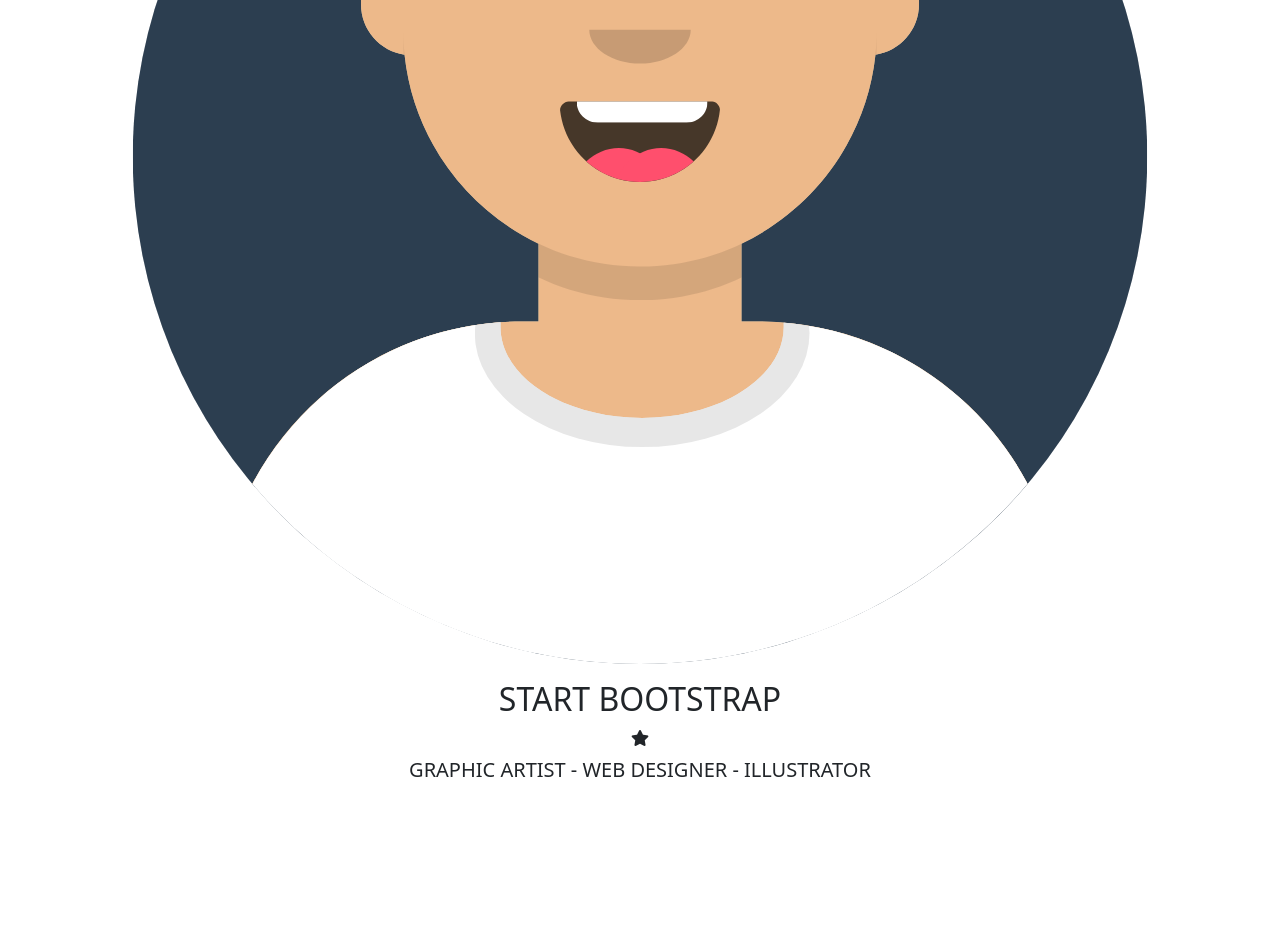
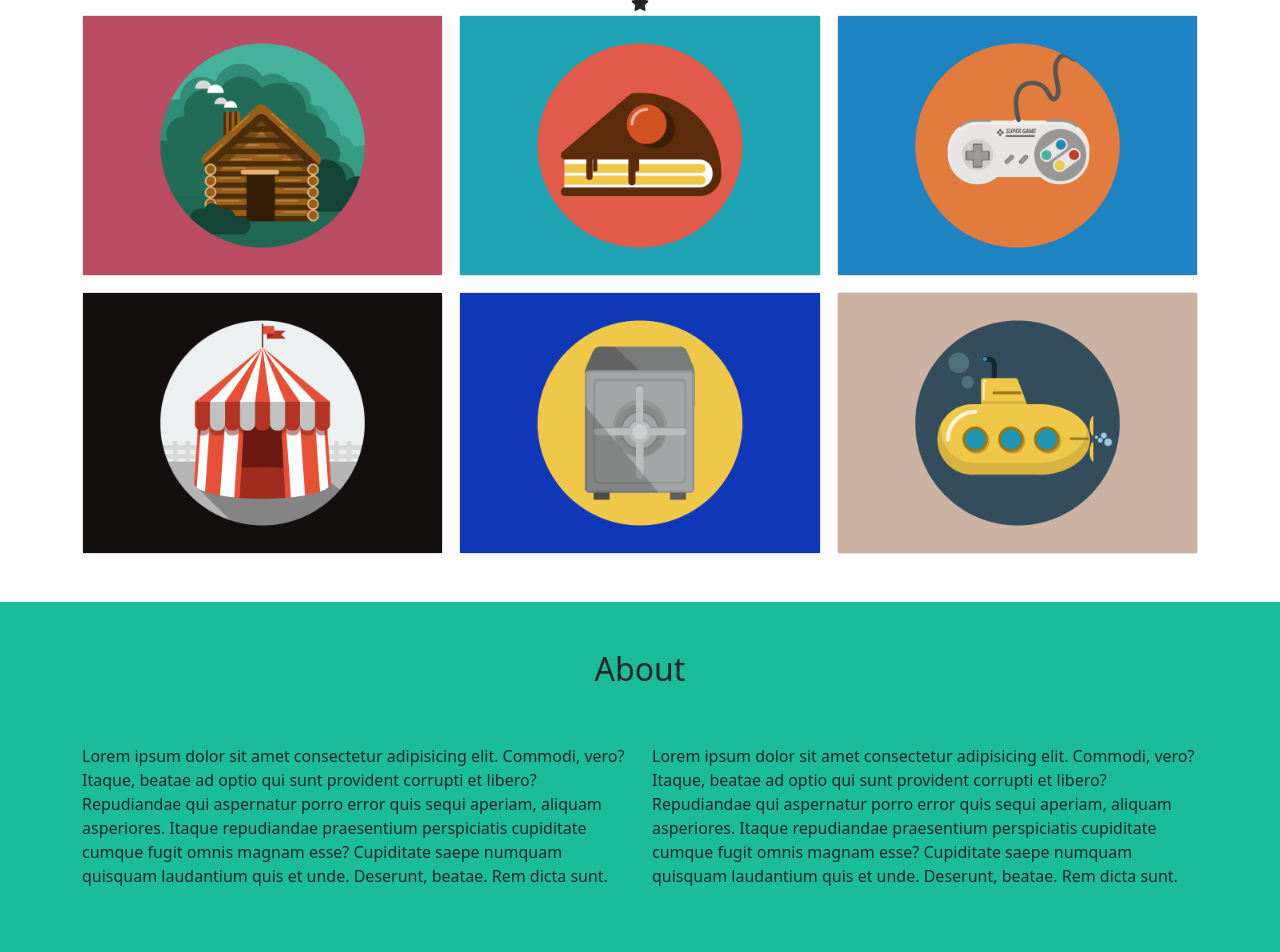
Before and after one commit to marcodem11/html-css-bootstrap-freelancer, a plain HTML site: page index.html in a window 1280 px wide. Shown: the part 618-1570 px from the top of the page. Before the commit the page ends 1456 px from the top, so only its background shows below. Drawn offline with nearby package versions, Linux system fonts and the light colour scheme.

Commit message:
about-container

```diff
--- a/index.html
+++ b/index.html
@@ -44,7 +44,7 @@
                             <img src="img/avatar.svg" alt="">
                         </figure>
                         <h2 class="">START BOOTSTRAP</h2>
-                        <div class="mb-2 position-relative trattino_light">
+                        <div>
                             <i class="fas fa-star"></i>
                         </div>
                     </div>
@@ -58,7 +58,95 @@
             </div>
         </section>
 
+        <section id="portfolio" class="py-5">
+            <div class="container">
+                <div class="row">
+                    <div class="col-12 text-center">
+                        <h2 class="">PORTFOLIO</h2>
+                        <div>
+                            <i class="fas fa-star"></i>
+                        </div>
 
+                    </div>
+                </div>
+
+                <div class="row gx-3 gy-3">
+
+                    <div class="col-12 col-sm-6 col-lg-4">
+                        <div class="card">
+
+                                <img src="img/cabin.png" alt="">
+
+
+                        </div>
+                    </div>
+
+                    <div class="col-12 col-sm-6 col-lg-4">
+                        <div class="card">
+                            <img src="img/cake.png" alt="">
+                        </div>
+                    </div>
+
+                    <div class="col-12 col-sm-6 col-lg-4">
+                        <div class="card">
+                            <img src="img/game.png" alt="">
+                        </div>
+                    </div>
+
+                    <div class="col-12 col-sm-6 col-lg-4">
+                        <div class="card">
+                            <img src="img/circus.png" alt="">
+                        </div>
+                    </div>
+
+                    <div class="col-12 col-sm-6 col-lg-4">
+                        <div class="card">
+                            <img src="img/safe.png" alt="">
+                        </div>
+                    </div>
+
+                    <div class="col-12 col-sm-6 col-lg-4">
+                        <div class="card">
+                            <img src="img/submarine.png" alt="">
+                        </div>
+                    </div>
+                </div>
+
+            </div>
+        </section>
+
+        <section id="about-container">
+            <div class="container">
+                <div class="row pt-5">
+                    <div class="col-12 text-center ">
+                        <h2>About</h2>
+                    </div>
+                </div>
+
+                <div class="row py-5">
+                    <div class="col-12 col-sm-6 col-lg-6">
+                        <p>
+                            Lorem ipsum dolor sit amet consectetur adipisicing elit. Commodi, vero?
+                            Itaque, beatae ad optio qui sunt provident corrupti et libero?
+                            Repudiandae qui aspernatur porro error quis sequi aperiam, aliquam asperiores.
+                            Itaque repudiandae praesentium perspiciatis cupiditate cumque fugit omnis magnam esse?
+                            Cupiditate saepe numquam quisquam laudantium quis et unde. Deserunt, beatae.
+                            Rem dicta sunt.
+                        </p>
+                    </div>
+                    <div class="col-12 col-sm-6 col-lg-6">
+                        <p>
+                            Lorem ipsum dolor sit amet consectetur adipisicing elit. Commodi, vero?
+                            Itaque, beatae ad optio qui sunt provident corrupti et libero?
+                            Repudiandae qui aspernatur porro error quis sequi aperiam, aliquam asperiores.
+                            Itaque repudiandae praesentium perspiciatis cupiditate cumque fugit omnis magnam esse?
+                            Cupiditate saepe numquam quisquam laudantium quis et unde. Deserunt, beatae.
+                            Rem dicta sunt.
+                        </p>
+                    </div>
+                </div>
+            </div>
+        </section>
     </main>
 
 
--- a/style.css
+++ b/style.css
@@ -20,39 +20,24 @@ ul li a{
     color: white;
 }
 
-#title-main{
-    min-height: 600px;
-    background-color: #0bc759;
-}
-
-.h-strtbtstrp{
+#main-container{
+    background-color: #1abc9c;
     color: white;
 }
 
-.logo{
-    width: 100px;
-    margin: 0 auto;
-    padding-top: 15px;
+#main-container .row figure{
+    height: 250px;
 }
 
-.star{
-    padding-left: 190px;
-    padding-top: 0;
+#main-container .row figure img{
+    width: 100%;
+    height: 100%;
+    object-fit: c;
+    object-position: center;
+    overflow: hidden;
 }
 
-.star-logo{
-    color: white;
-    font-size: 18px;
+#about-container{
+    min-height: 300px;
+    background-color: #1abc9c;
 }
-
-.star-container{
-    height: 125px;
-    width: 400px;
-    border: 1px solid blue;
-    margin: 0 auto;
-    display: flex;
-}
-
-ul#bottom-star li{
-    display: inline;
-}
```
